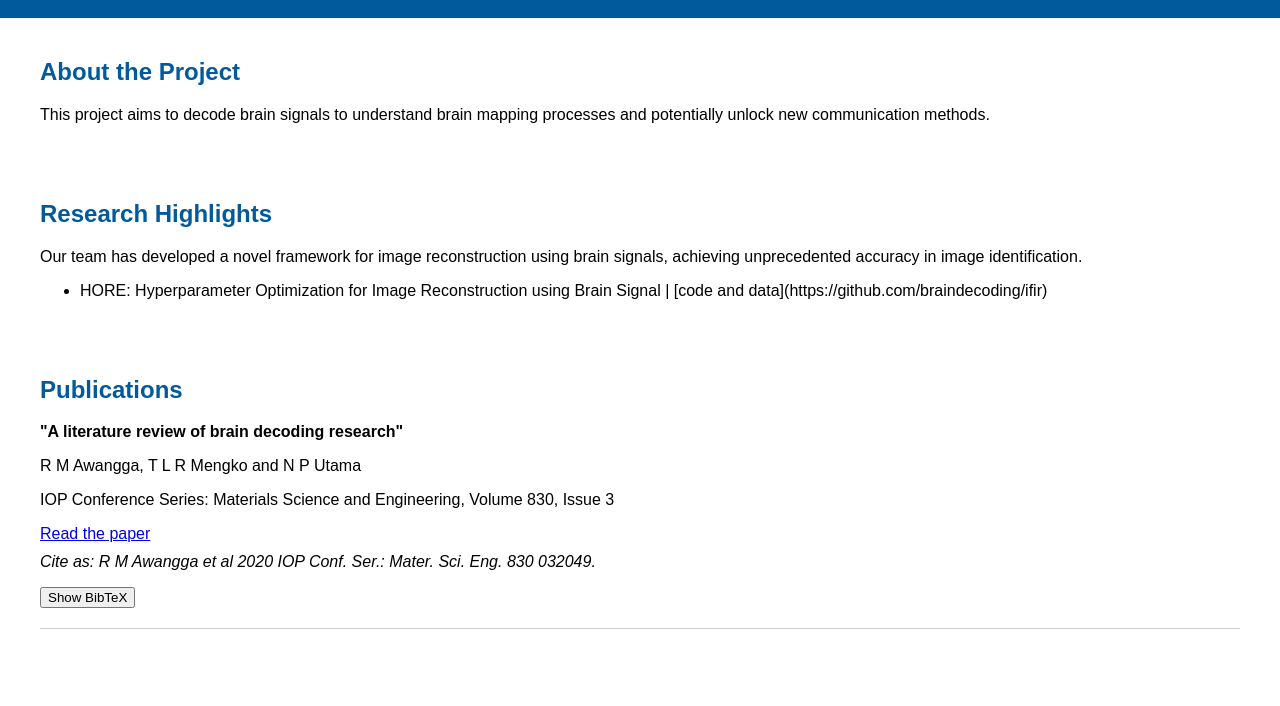
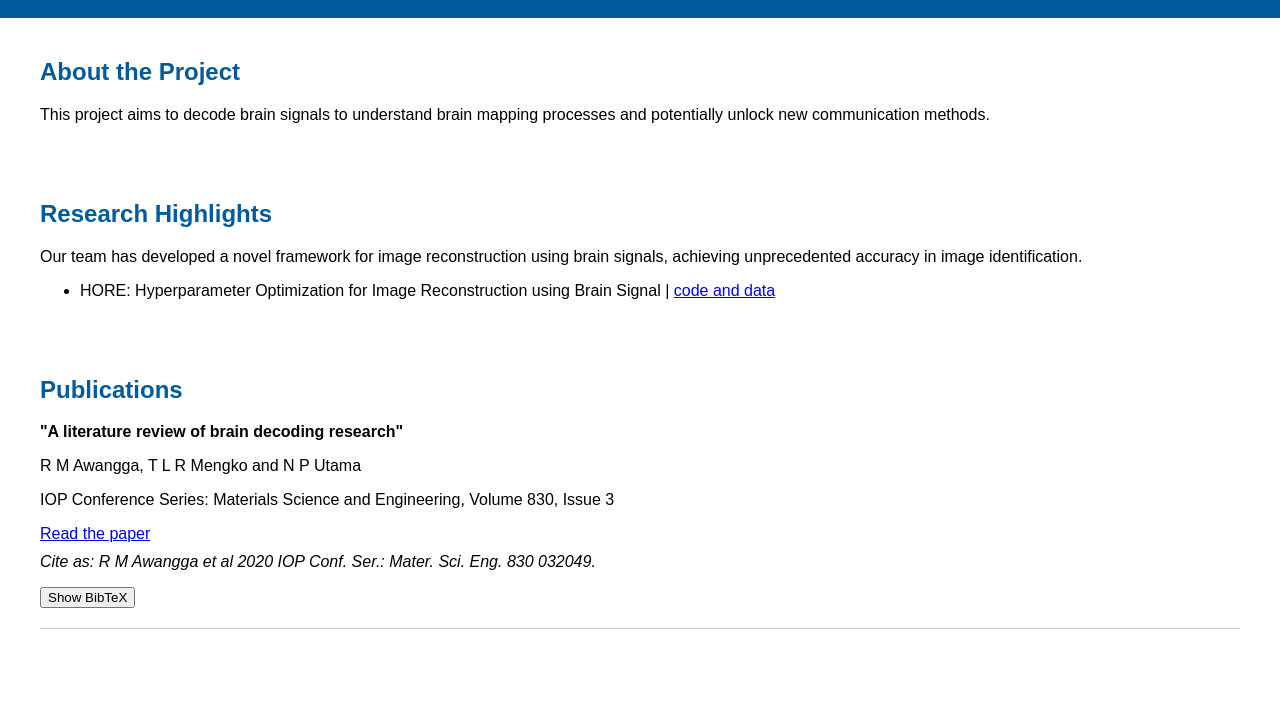
Before and after one commit to braindecoding/braindecoding.github.io, a plain HTML site: page index.html in a window 1280 px wide. Shown: the part 87-793 px from the top of the page. Drawn offline with Linux system fonts and the light colour scheme.

Commit message:
Update index.html

```diff
--- a/index.html
+++ b/index.html
@@ -29,7 +29,7 @@
         <h2>Research Highlights</h2>
         <p>Our team has developed a novel framework for image reconstruction using brain signals, achieving unprecedented accuracy in image identification.</p>
         <ul>
-            <li>HORE: Hyperparameter Optimization for Image Reconstruction using Brain Signal | [code and data](https://github.com/braindecoding/ifir)</li>
+            <li>HORE: Hyperparameter Optimization for Image Reconstruction using Brain Signal | <a href="https://github.com/braindecoding/ifir">code and data</a></li>
         </ul>
     </section>
     <section id="publications">
```
